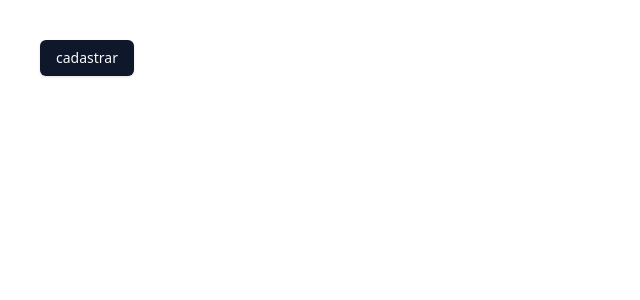
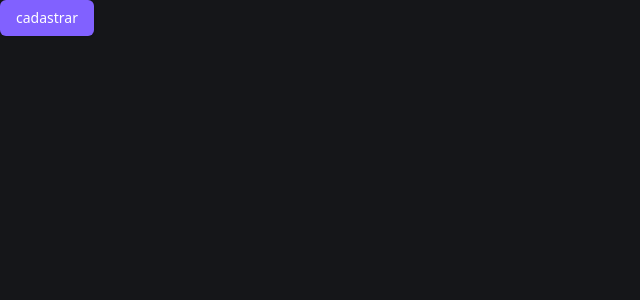
Before and after one commit to Mayconcezar7/barbearia, a Next.js app: page / in a window 1280 px wide. Shown: the top 300 px of the page, without its empty margins (0-640 px from the left). Built offline with nearby package versions, Linux system fonts and the light colour scheme.

Commit message:
chore: update shadsn theme

```diff
--- a/app/globals.css
+++ b/app/globals.css
@@ -2,77 +2,48 @@
 @tailwind components;
 @tailwind utilities;
 
-@layer utilities {
-  .text-balance {
-    text-wrap: balance;
+@layer base {
+  .dark {
+    --background: 225 9% 9%;
+    --foreground: 210 40% 98%;
+
+    --card: 228 9% 11%;
+    --card-foreground: 210 40% 98%;
+
+    --popover: 228 9% 11%;
+    --popover-foreground: 210 40% 98%;
+
+    --primary: 252 100% 69%;
+    --primary-foreground: 0 0% 100%;
+
+    --secondary: 228 6% 16%;
+    --secondary-foreground: 210 40% 98%;
+
+    --muted: 228 6% 16%;
+    --muted-foreground: 215 20.2% 65.1%;
+
+    --accent: 228 6% 16%;
+    --accent-foreground: 210 40% 98%;
+
+    --destructive: 0 84% 60%;
+    --destructive-foreground: 210 40% 98%;
+
+    --border: 228 6% 16%;
+    --input: 228 6% 16%;
+    --ring: 212.7 26.8% 83.9%;
+
+    --radius: 0.5rem;
   }
 }
 
-
-
 @layer base {
-  :root {
-    --background: 0 0% 100%;
-    --foreground: 222.2 84% 4.9%;
-    --card: 0 0% 100%;
-    --card-foreground: 222.2 84% 4.9%;
-    --popover: 0 0% 100%;
-    --popover-foreground: 222.2 84% 4.9%;
-    --primary: 222.2 47.4% 11.2%;
-    --primary-foreground: 210 40% 98%;
-    --secondary: 210 40% 96.1%;
-    --secondary-foreground: 222.2 47.4% 11.2%;
-    --muted: 210 40% 96.1%;
-    --muted-foreground: 215.4 16.3% 46.9%;
-    --accent: 210 40% 96.1%;
-    --accent-foreground: 222.2 47.4% 11.2%;
-    --destructive: 0 84.2% 60.2%;
-    --destructive-foreground: 210 40% 98%;
-    --border: 214.3 31.8% 91.4%;
-    --input: 214.3 31.8% 91.4%;
-    --ring: 222.2 84% 4.9%;
-    --chart-1: 12 76% 61%;
-    --chart-2: 173 58% 39%;
-    --chart-3: 197 37% 24%;
-    --chart-4: 43 74% 66%;
-    --chart-5: 27 87% 67%;
-    --radius: 0.5rem;
+  * {
+    @apply border-border antialiased;
   }
-  .dark {
-    --background: 222.2 84% 4.9%;
-    --foreground: 210 40% 98%;
-    --card: 222.2 84% 4.9%;
-    --card-foreground: 210 40% 98%;
-    --popover: 222.2 84% 4.9%;
-    --popover-foreground: 210 40% 98%;
-    --primary: 210 40% 98%;
-    --primary-foreground: 222.2 47.4% 11.2%;
-    --secondary: 217.2 32.6% 17.5%;
-    --secondary-foreground: 210 40% 98%;
-    --muted: 217.2 32.6% 17.5%;
-    --muted-foreground: 215 20.2% 65.1%;
-    --accent: 217.2 32.6% 17.5%;
-    --accent-foreground: 210 40% 98%;
-    --destructive: 0 62.8% 30.6%;
-    --destructive-foreground: 210 40% 98%;
-    --border: 217.2 32.6% 17.5%;
-    --input: 217.2 32.6% 17.5%;
-    --ring: 212.7 26.8% 83.9%;
-    --chart-1: 220 70% 50%;
-    --chart-2: 160 60% 45%;
-    --chart-3: 30 80% 55%;
-    --chart-4: 280 65% 60%;
-    --chart-5: 340 75% 55%;
+  html {
+    @apply h-full;
+  }
+  body {
+    @apply h-full bg-background text-foreground;
   }
 }
-
-
-
-@layer base {
-  * {
-    @apply border-border;
-  }
-  body {
-    @apply bg-background text-foreground;
-  }
-}
--- a/app/layout.tsx
+++ b/app/layout.tsx
@@ -24,7 +24,7 @@
   children: React.ReactNode;
 }>) {
   return (
-    <html lang="en">
+    <html lang="en" className="dark">
       <body
         className={`${geistSans.variable} ${geistMono.variable} antialiased`}
       >
--- a/app/page.tsx
+++ b/app/page.tsx
@@ -5,6 +5,6 @@
 
 
  return(
-  <Button className="m-10">cadastrar</Button>
+  <Button>cadastrar</Button>
  )
 }
```
